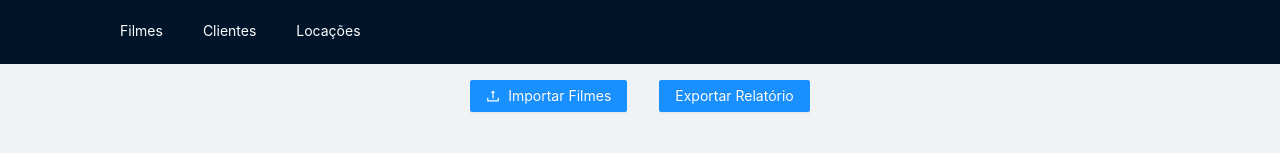
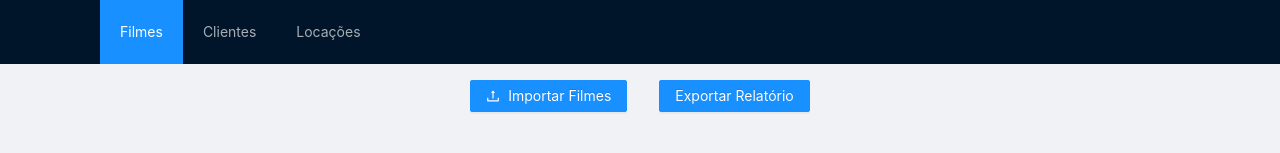
Before and after one commit to mateuss-silva/locadora-de-filmes-frontend, a React (Create React App) app: page / in a window 1280 px wide. Shown: the top 153 px of the page. Built offline with nearby package versions, Linux system fonts and the light colour scheme; no server answers.

Commit message:
ajuste de menu

```diff
--- a/src/api/api.js
+++ b/src/api/api.js
@@ -1,7 +1,7 @@
 import axios from "axios";
 
 const api = axios.create({
-  baseURL: "https://db-locadora:3306/api/",
+  baseURL: "https://localhost:44384/api/",
   useDefaultAuth: true,
   prettyJson: true,
   enableCors: true,
--- a/src/components/common/header.js
+++ b/src/components/common/header.js
@@ -1,23 +1,30 @@
-import React from "react";
+import React, { useState } from "react";
 
 import { Layout, Menu } from "antd";
 import { Link } from "react-router-dom";
 const { Header } = Layout;
 
 function AppHeader() {
+  const [caminhoAtual, setCaminhoAtual] = useState("/");
+
   return (
     <Header>
       <div className="logo" />
-      <Menu theme="dark" mode="horizontal" selectedKeys={''} >
-        <Link to="/">
-          <Menu.Item key={'filmes'}>Filmes</Menu.Item>
-        </Link>
-        <Link to="/clientes">
-          <Menu.Item key={'clientes'}>Clientes</Menu.Item>
-        </Link>
-        <Link to="/locacoes">
-          <Menu.Item key={'locacoes'}>Locações</Menu.Item>
-        </Link>
+      <Menu
+        theme="dark"
+        mode="horizontal"
+        defaultSelectedKeys={["/"]}
+        selectedKeys={[caminhoAtual]}
+      >
+        <Menu.Item key="/" onClick={() => setCaminhoAtual("/")}>
+          <Link to="/">Filmes</Link>
+        </Menu.Item>
+        <Menu.Item key="clientes" onClick={() => setCaminhoAtual("clientes")}>
+          <Link to="/clientes">Clientes</Link>
+        </Menu.Item>
+        <Menu.Item key="locacoes" onClick={() => setCaminhoAtual("locacoes")}>
+          <Link to="/locacoes">Locações</Link>
+        </Menu.Item>
       </Menu>
     </Header>
   );
```
Also changed, not shown: 1 other file (tests, documents, lock files or other folders).
